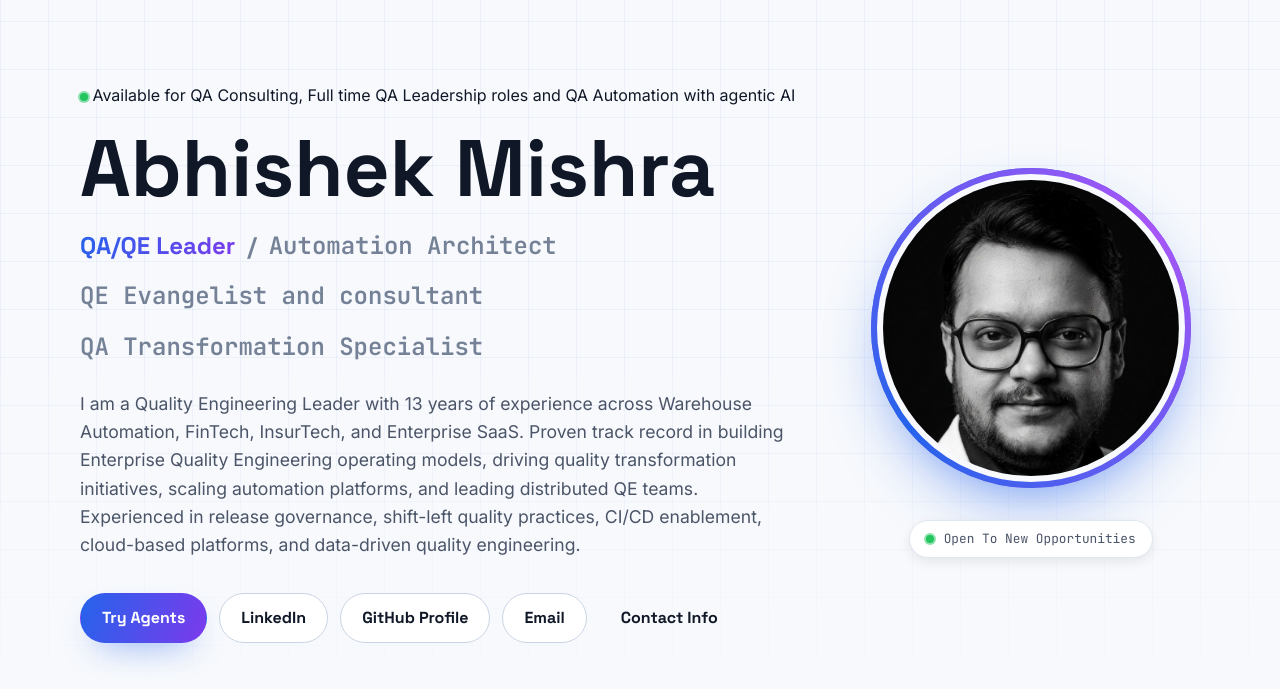
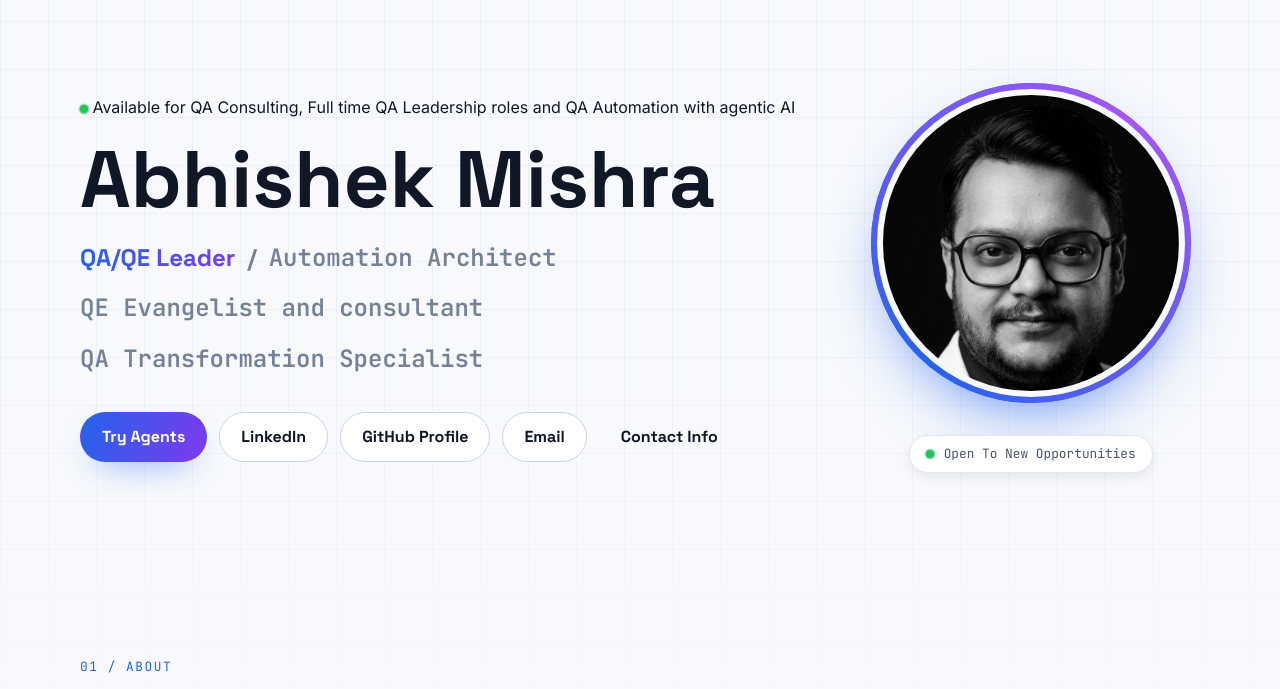
Before and after one commit to abhishekishere98/Portfolio_AI_Agents, a plain HTML site: page index.html in a window 1280 px wide. Shown: the part 75-764 px from the top of the page. Drawn offline with Linux system fonts and the light colour scheme; no server answers.

Commit message:
About Section Fix

```diff
--- a/index.html
+++ b/index.html
@@ -48,11 +48,11 @@
             <span class="mono">QE Evangelist and consultant</span>
             <span class="mono">QA Transformation Specialist</span>
           </p>
-          <p class="lede">
-            I am a Quality Engineering Leader with 13 years of experience across Warehouse Automation, FinTech, InsurTech, and Enterprise SaaS.
-            Proven track record in building Enterprise Quality Engineering operating models, driving quality transformation initiatives, scaling automation platforms, and leading distributed QE teams.
-            Experienced in release governance, shift-left quality practices, CI/CD enablement, cloud-based platforms, and data-driven quality engineering.
-          </p>
+<!--          <p class="lede">-->
+<!--            I am a Quality Engineering Leader with 13 years of experience across Warehouse Automation, FinTech, InsurTech, and Enterprise SaaS.-->
+<!--            Proven track record in building Enterprise Quality Engineering operating models, driving quality transformation initiatives, scaling automation platforms, and leading distributed QE teams.-->
+<!--            Experienced in release governance, shift-left quality practices, CI/CD enablement, cloud-based platforms, and data-driven quality engineering.-->
+<!--          </p>-->
           <div class="hero__actions">
             <a class="btn btn--primary" href="#agents">Try Agents</a>
             <a class="btn btn--ghost" href="https://www.linkedin.com/in/abhishek-mishra-29504982" target="_blank" rel="noreferrer">LinkedIn</a>
```
